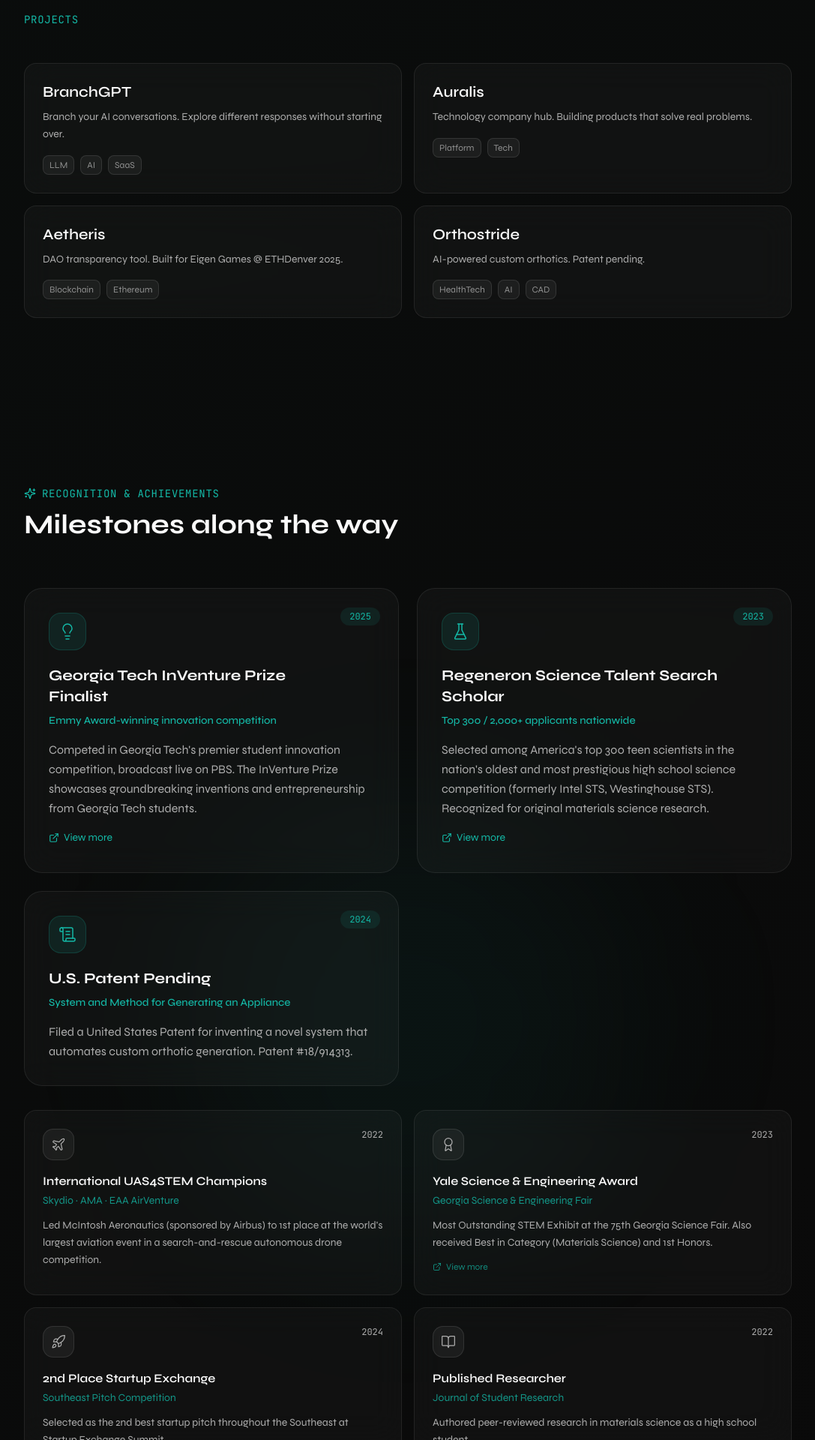
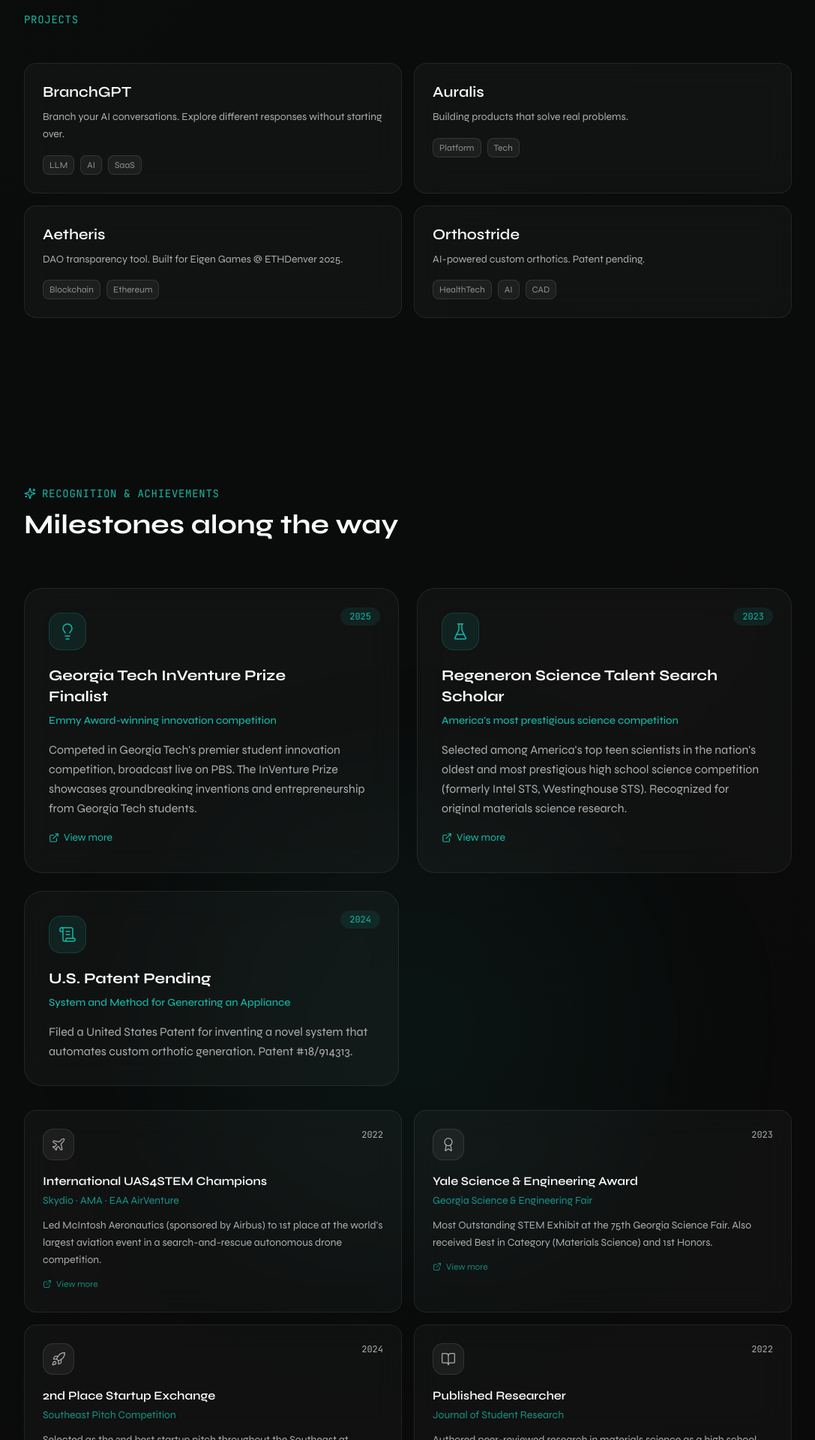
Before and after one commit to asundar43/AadhavWebsite, a Next.js app: page / in a window 1280 px wide. Shown: the part 3293-5213 px from the top of the page at 75% size, without its empty margins (96-1183 px from the left). Built offline with nearby package versions, Linux system fonts and the light colour scheme; no server answers.

Commit message:
Update achievements and projects: Revised achievement links and descriptions for clarity and accuracy. Updated project URL for Orthostride to direct to the live site, enhancing accessibility to project information.

```diff
--- a/src/components/Achievements.tsx
+++ b/src/components/Achievements.tsx
@@ -11,16 +11,16 @@
     description: "Competed in Georgia Tech's premier student innovation competition, broadcast live on PBS. The InVenture Prize showcases groundbreaking inventions and entrepreneurship from Georgia Tech students.",
     year: "2025",
     highlight: true,
-    link: "https://www.pbs.org/video/2025-georgia-tech-inventure-prize-dlawfz/",
+    link: "https://www.gpb.org/events/education/2025/03/12/2025-georgia-tech-inventure-prize#t=1h1m20s",
   },
   {
     icon: FlaskConical,
     title: "Regeneron Science Talent Search Scholar",
-    subtitle: "Top 300 / 2,000+ applicants nationwide",
-    description: "Selected among America's top 300 teen scientists in the nation's oldest and most prestigious high school science competition (formerly Intel STS, Westinghouse STS). Recognized for original materials science research.",
+    subtitle: "America's most prestigious science competition",
+    description: "Selected among America's top teen scientists in the nation's oldest and most prestigious high school science competition (formerly Intel STS, Westinghouse STS). Recognized for original materials science research.",
     year: "2023",
     highlight: true,
-    link: "https://doi.org/10.47611/jsrhs.v11i3.2797",
+    link: "https://www.societyforscience.org/regeneron-sts/2023-scholars/#:~:text=Aadhav%20Sundar%2C%20Age:%2017",
   },
   {
     icon: ScrollText,
@@ -39,6 +39,7 @@
     subtitle: "Skydio · AMA · EAA AirVenture",
     description: "Led McIntosh Aeronautics (sponsored by Airbus) to 1st place at the world's largest aviation event in a search-and-rescue autonomous drone competition.",
     year: "2022",
+    link: "https://www.gpb.org/blogs/education-matters/2022/08/15/mcintosh-high-school-wins-first-place-at-national-drone",
   },
   {
     icon: Award,
@@ -46,7 +47,7 @@
     subtitle: "Georgia Science & Engineering Fair",
     description: "Most Outstanding STEM Exhibit at the 75th Georgia Science Fair. Also received Best in Category (Materials Science) and 1st Honors.",
     year: "2023",
-    link: "https://doi.org/10.47611/jsrhs.v11i3.2797",
+    link: "https://ysea.org/community-engagement/science-fair-award-isef/",
   },
   {
     icon: Rocket,
--- a/src/components/Projects.tsx
+++ b/src/components/Projects.tsx
@@ -13,7 +13,7 @@
   },
   {
     title: "Auralis",
-    description: "Technology company hub. Building products that solve real problems.",
+    description: "Building products that solve real problems.",
     url: "https://auralis.one",
     tags: ["Platform", "Tech"],
     gradient: "from-emerald-500/20 to-teal-500/20",
@@ -28,7 +28,7 @@
   {
     title: "Orthostride",
     description: "AI-powered custom orthotics. Patent pending.",
-    url: "#",
+    url: "https://orthostride.web.app",
     tags: ["HealthTech", "AI", "CAD"],
     gradient: "from-green-500/20 to-emerald-500/20",
   },
```
